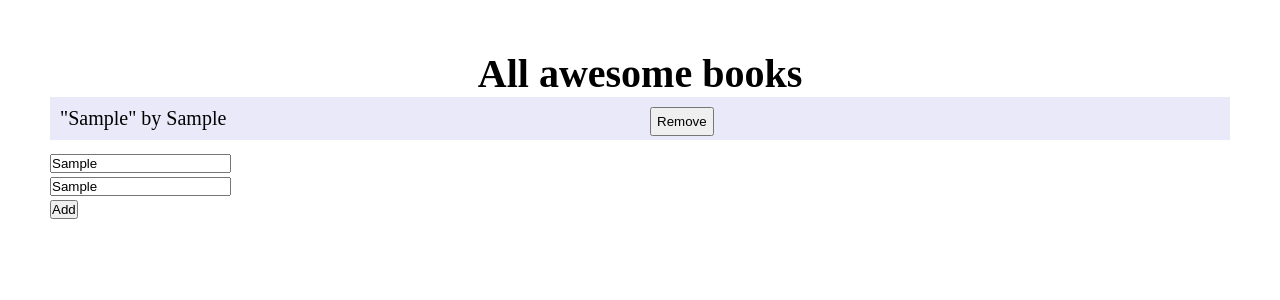
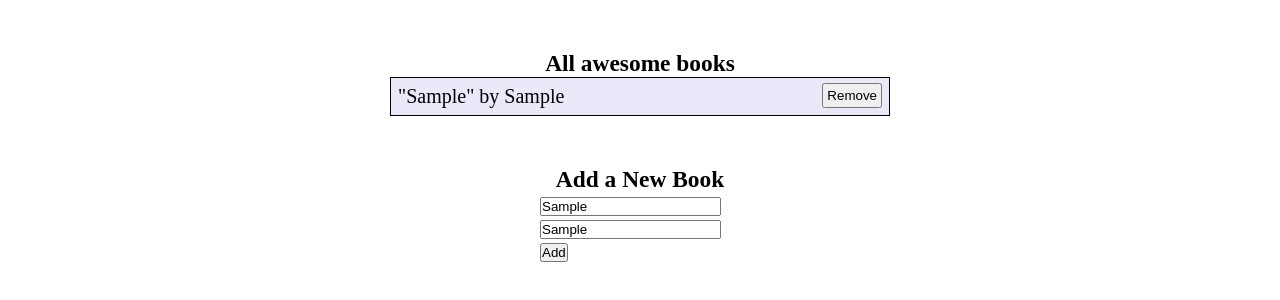
Before and after one commit to tta2yta/Awesome_Books, a website: page index.html in a window 1280 px wide. Both pictures are taken after typing "Sample", "Sample" into the empty fields and a click on the button "Add". Drawn offline with Linux system fonts and the light colour scheme.

Commit message:
Modify styles for header and listsubmain

```diff
--- a/css/main.css
+++ b/css/main.css
@@ -10,29 +10,35 @@ body {
   font-size: 20px;
 }
 
-h1 {
+h3 {
   text-align: center;
+  margin-top: 50px;
 }
 
-.main {
-  margin: 50px;
+/* .main {
+  margin: 5% 30%;
+} */
+
+#container{
+    max-width: 500px;
+    margin: auto;
 }
 
 .book_list_main {
   margin-bottom: 10px;
+  border: 1px solid black;
+  padding: 0;
 }
 
 .book_list_sub {
-  margin-bottom: 10px;
-  position: relative;
+  /* margin-bottom: 10px; */
+  padding: 7px;
 }
 
 .btn_remove {
-  margin-bottom: 10px;
-  margin-left: 100px;
-  padding: 5px;
-  position: absolute;
-  left: 500px;
+  float: right;
+  padding: 3px;
+  margin-top: -2px;
 }
 
 .book-title,
@@ -43,5 +49,8 @@ h1 {
 
 .book_list_main > div:nth-of-type(odd) {
   background-color: #e9e9f9;
-  padding: 10px;
 }
+form{
+margin: auto;
+max-width: 200px;
+}
--- a/index.html
+++ b/index.html
@@ -9,8 +9,9 @@
   </head>
   <body>
     <div class="main">
-      <h1>All awesome books</h1>
+      <h3>All awesome books</h3>
       <div id="container"></div>
+      <h3>Add a New Book</h3>
       <form name="books" id="books" method="POST">
         <input type="text" id="title" placeholder="Title" /><br />
         <input type="text" id="author" placeholder="Author" /><br />
```
